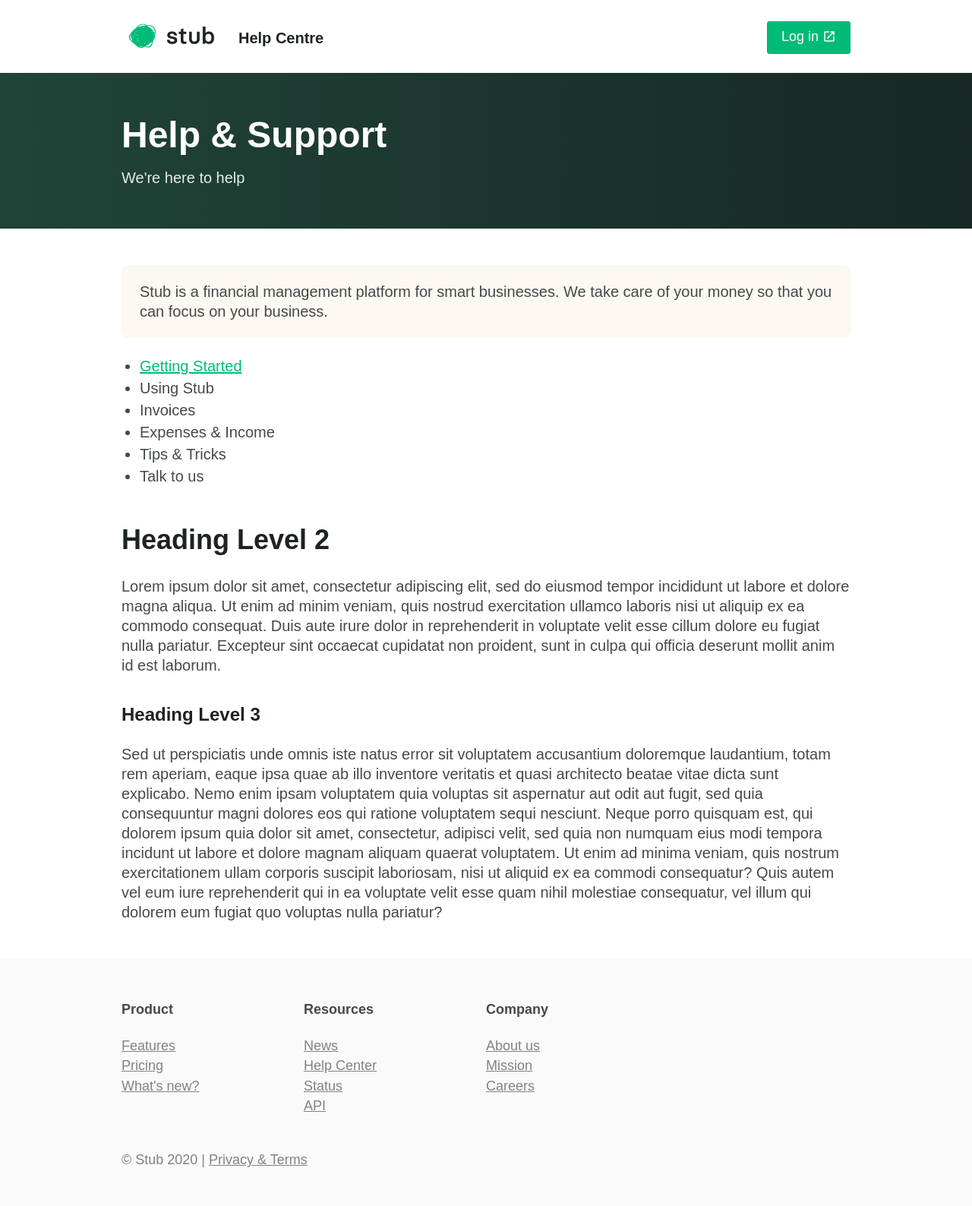
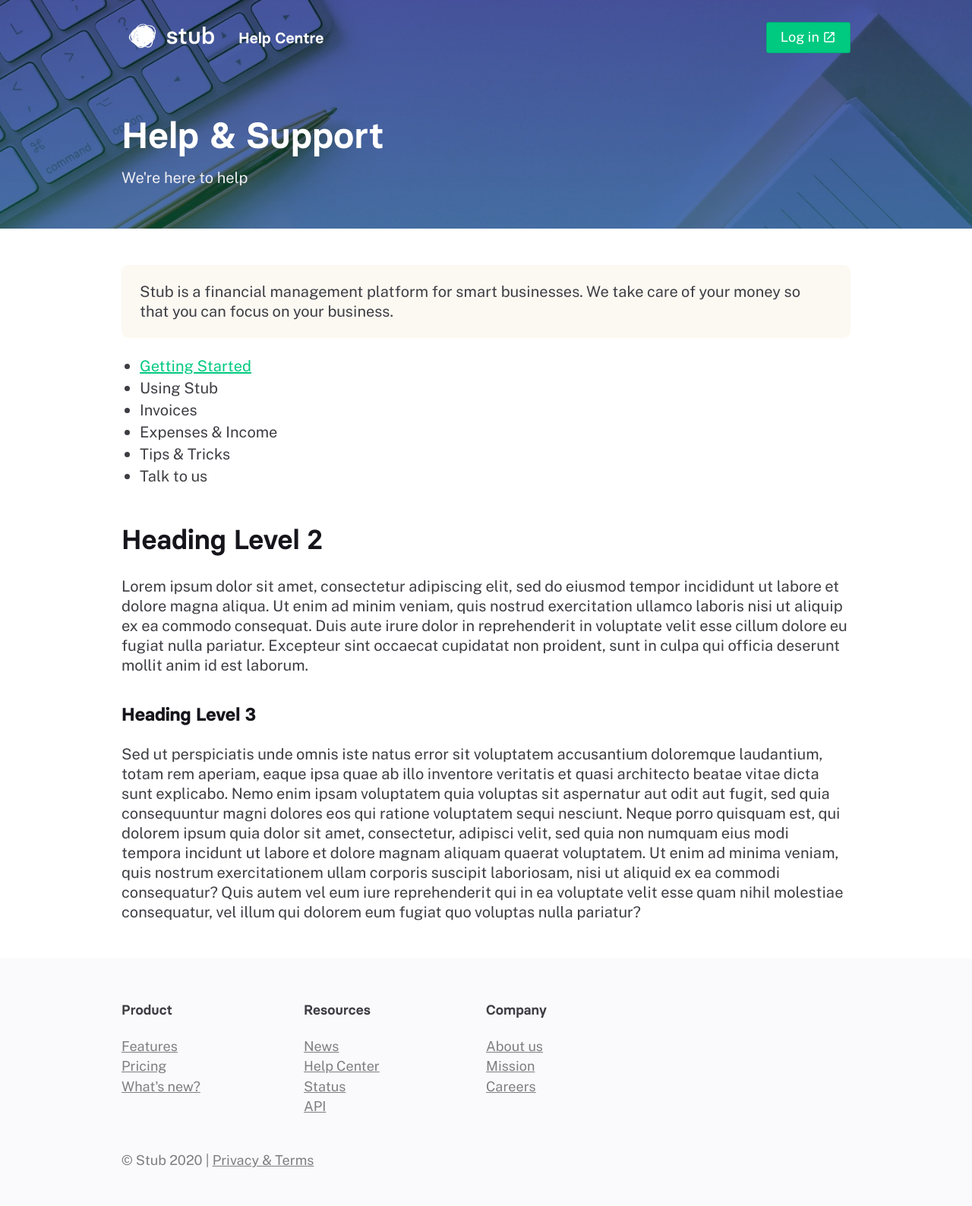
Before and after one commit to stubafrica/support-legacy, a Jekyll site: the page built from index.markdown, in a window 1280 px wide. Shown: the whole page at 76% size. Built offline with Jekyll 4.4.1, drawn with Linux system fonts in a browser that asks for light colours; some web fonts are replaced; comment, search, counter and statistics services are not loaded.

Commit message:
header better forever

```diff
--- a/_config.yml
+++ b/_config.yml
@@ -22,7 +22,7 @@ title: Stub Support
 email: support@stub.africa
 description: >- # this means to ignore newlines until "baseurl:"
   Help and support for stub — your digital CFO.
-baseurl: "/" # the subpath of your site, e.g. /blog
+baseurl: "" # the subpath of your site, e.g. /blog
 url: "https://support.stub.africa" # the base hostname & protocol for your site, e.g. http://example.com
 twitter_username: stubafrica
 github_username:  stub-africa
--- a/_includes/head.html
+++ b/_includes/head.html
@@ -7,6 +7,6 @@
     <meta name="description" content="{% if page.excerpt %}{{ page.excerpt | strip_html | strip_newlines | truncate: 160 }}{% else %}{{ site.description }}{% endif %}">
 
     <link href="https://fonts.googleapis.com/icon?family=Material+Icons" rel="stylesheet">
-    <link rel="stylesheet" href="{{ '/css/main.css' | prepend: site.baseurl }}">
+    <link rel="stylesheet" href="{{ '/css/main.css' | prepend: site.url }}">
     <link rel="canonical" href="{{ page.url | replace:'index.html','' | prepend: site.baseurl | prepend: site.url }}">
 </head>
--- a/_includes/header.html
+++ b/_includes/header.html
@@ -1,12 +1,11 @@
 <header>
     <nav class="site-nav">
         <div class="wrapper">
-            <a href="https://stub.africa/"><img src="{{ '/assets/img/stub-logo.png' | prepend: site.baseurl }}" alt="Stub Support" class="stub-logo"></a>
-            <h1><a href="{{ site.baseurl }}/">Help Centre</a></h1>
+            <a href="https://stub.africa/"><img src="{{ '/assets/img/stub-logo.png' | prepend: site.url }}" alt="Stub Support" class="stub-logo"></a>
+            <h1><a href="{{ site.url }}/">Help Centre</a></h1>
             <a href="https://stub.africa/" target="_blank" class="button">Log in <span class="material-icons">open_in_new</span></a>
         </div>
     </nav>
-</header>
 
     <div class="page-title">
         <div class="wrapper">
@@ -14,3 +13,4 @@
             <p>{{ page.subtitle }}</p>
         </div>
     </div>
+</header>
--- a/_sass/_layout.scss
+++ b/_sass/_layout.scss
@@ -1,3 +1,8 @@
+header {
+    background: #16151C url('/assets/img/bg.jpg') no-repeat center center;
+    background-size: 100% auto;
+}
+
 .site-nav {
     padding-top: 3px;
 
@@ -13,7 +18,7 @@
             flex-grow: 2;
 
             a {
-                color: $dark;
+                color: $light;
                 text-decoration: none;
                 &:hover {
                     text-decoration: underline;
@@ -50,14 +55,7 @@
         }
     }
 }
-
 .page-title {
-    background: #172825;
-    background-image:
-        linear-gradient(
-            to left,
-            #172825, #204438
-        );
     padding: 18px 0;
 
     h1,h2,h3,h4,h5,h6 {
--- a/_sass/_typography.scss
+++ b/_sass/_typography.scss
@@ -9,10 +9,10 @@ body {
     -moz-osx-font-smoothing: grayscale;
 }
 ::-moz-selection {
-    background: $brand-light;
+    background: $brand-200;
 }
 ::selection {
-    background: $brand-light;
+    background: $brand-200;
 }
 h1 {
     font-family: $display-font-family;
@@ -78,11 +78,11 @@ ul {
     }
 }
 a {
-    color: $brand;
+    color: $brand-500;
     text-decoration: underline;
 
     &:hover {
-        color: $brand-dark;
+        color: $brand-600;
     }
 }
 .text-muted {
@@ -98,7 +98,7 @@ a {
 
 .button {
     color: $light;
-    background: $brand;
+    background: $brand-500;
     border-radius: $border-radius;
     border: 1px solid #00AB77;
     padding: 7px 18px 9px;
--- a/css/main.scss
+++ b/css/main.scss
@@ -86,21 +86,21 @@
 $display-font-family: 'Basier Circle', sans-serif;
 $text-font-family: 'Public Sans', sans-serif;
 
-$brand-vlight:#E5F9F2;
-$brand-light: #CCF4E5;
-$brand:       #00BB77;
-$brand-dark:  #08A87F;
-$light:       #ffffff;
-$gray-1:      #fafafb;
-$gray-2:      #f4f4f5;
-$gray-3:      #e9eaec;
-$gray-4:      #ccccce;
-$gray-5:      #c1c2c4;
-$gray-6:      #b1b2b4;
-$gray-7:      #a1a2a4;
-$gray-8:      #808281;
-$gray-9:      #444948;
-$dark:        #1d2322;
+$brand-100:  #E5F8F1;
+$brand-200:  #CCF1E4;
+$brand-500:  #00C980;
+$brand-600:  #00BB77;
+$light:      #ffffff;
+$gray-1:     #FAFAFD;
+$gray-2:     #F2F2F6;
+$gray-3:     #EEEEF3;
+$gray-4:     #E1E1E4;
+$gray-5:     #D1D1D4;
+$gray-6:     #C1C1C4;
+$gray-7:     #A2A2A6;
+$gray-8:     #7E7E82;
+$gray-9:     #3D3D43;
+$dark:       #16151C;
 
 $site-width:    960px;
 $border-radius: 3px;
```
Also changed, not shown: assets/img/bg.jpg, assets/img/stub-logo.png, 1 other file. Lines whose indentation alone changed are shown as unchanged.
